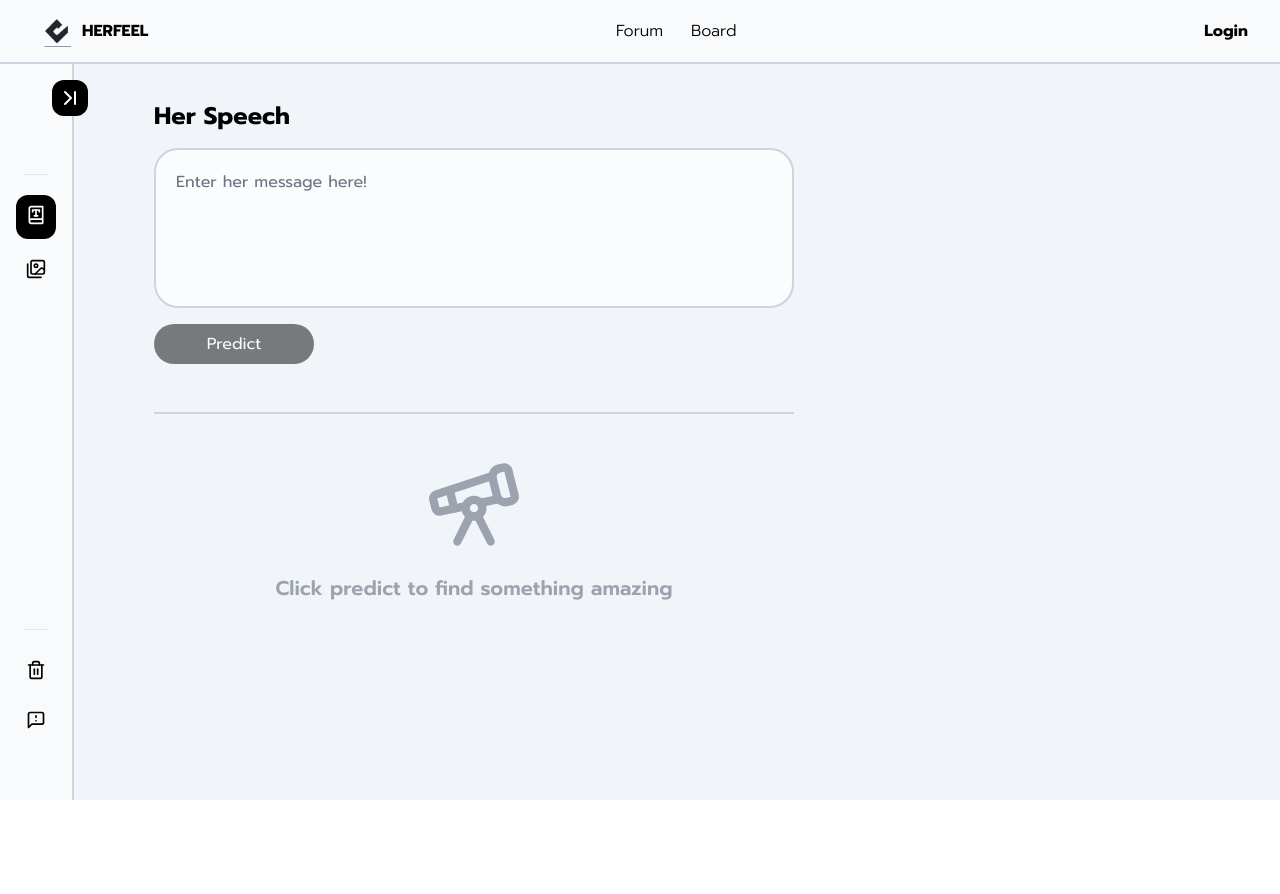
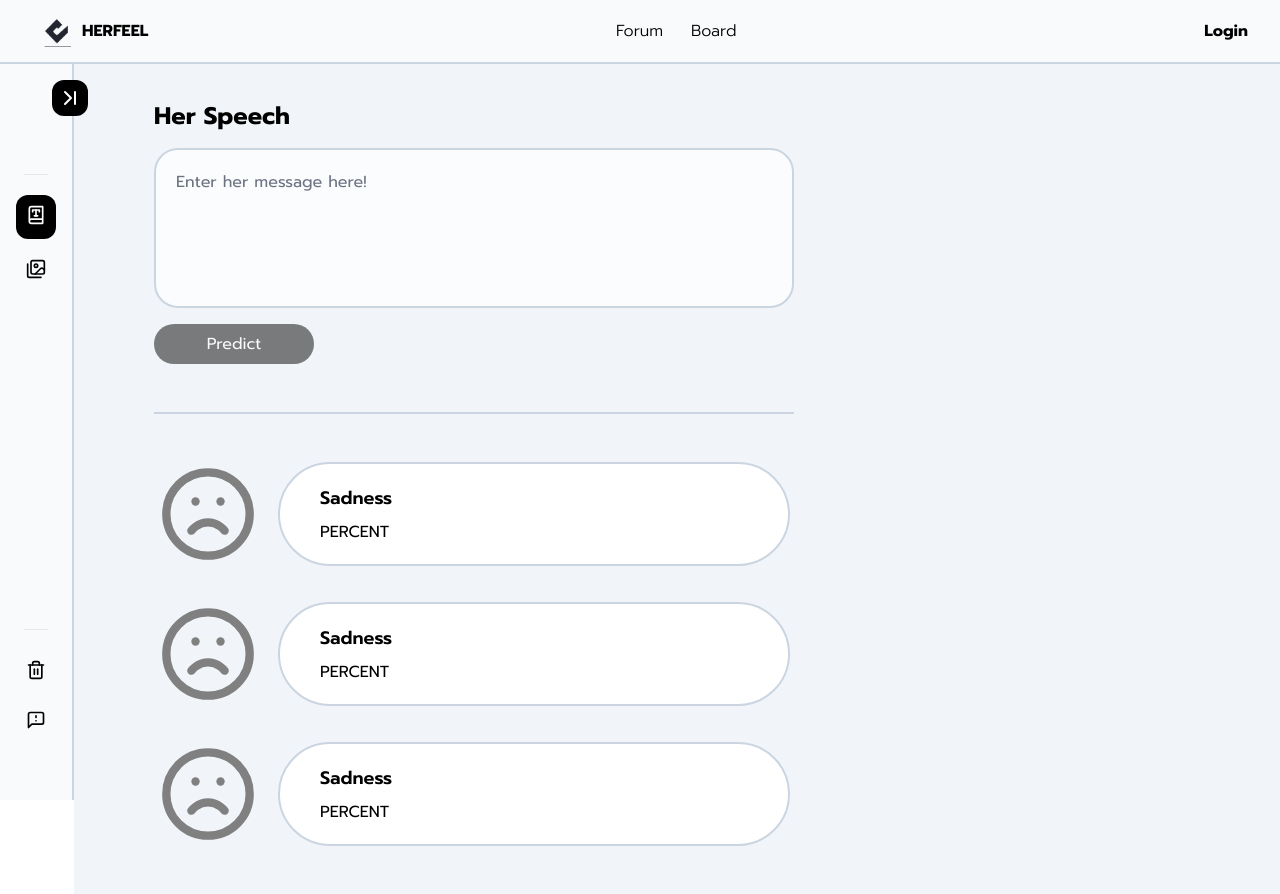
Before and after one commit to chickzilla/her-feeling-client, a Next.js app: page /text in a window 1280 px wide. Before the commit the page ends 800 px from the top, so only its background shows below. Built offline with nearby package versions, Linux system fonts and the light colour scheme.

Commit message:
feat : add have-result item

```diff
--- a/src/app/(board)/text/page.tsx
+++ b/src/app/(board)/text/page.tsx
@@ -4,7 +4,7 @@ import TextAreaBoard from "@/components/text-board/text-area-board";
 export default function BoardTextPage() {
   return (
     <>
-      <main className="w-full pl-20 pr-5 pt-[100px] space-y-12 h-[100vh] overflow-y-hidden text-black bg-slate-100">
+      <main className="w-full pl-20 pr-5 pt-[100px] space-y-12 min-h-[100vh] overflow-y-hidden text-black bg-slate-100">
         <div className="">
           <TextAreaBoard />
         </div>
--- /dev/null
+++ b/src/components/text-board/have-result.tsx
@@ -0,0 +1,18 @@
+import { Frown } from "lucide-react";
+import ResultItem from "./result-item";
+
+export default function HaveResult() {
+  return (
+    <div className="flex flex-col items-center justify-center text-center text-gray-400 space-y-5">
+      <ResultItem mood="Sadness" percent={0.95}>
+        <Frown size={100} style={{ color: "GrayText" }} />
+      </ResultItem>
+      <ResultItem mood="Sadness" percent={0.95}>
+        <Frown size={100} style={{ color: "GrayText" }} />
+      </ResultItem>
+      <ResultItem mood="Sadness" percent={0.95}>
+        <Frown size={100} style={{ color: "GrayText" }} />
+      </ResultItem>
+    </div>
+  );
+}
--- /dev/null
+++ b/src/components/text-board/result-item.tsx
@@ -0,0 +1,22 @@
+import { Frown } from "lucide-react";
+import React from "react";
+
+export default function ResultItem({
+  mood,
+  percent,
+  children,
+}: {
+  mood: string;
+  percent: number;
+  children: React.ReactNode;
+}) {
+  return (
+    <div className="flex items-center justify-start text-center text-gray-400  space-x-5 p-2">
+      <div>{children}</div>
+      <div className="flex flex-col space-y-2 bg-white rounded-full text-black py-5 px-10 w-[40vw] items-start border-slate-300 border-2">
+        <div className="font-semibold text-lg">{mood}</div>
+        <div>PERCENT</div>
+      </div>
+    </div>
+  );
+}
--- a/src/components/text-board/resultPane.tsx
+++ b/src/components/text-board/resultPane.tsx
@@ -1,11 +1,12 @@
 "use client";
+import HaveResult from "./have-result";
 import NoResult from "./no-result";
 import { useState } from "react";
 export default function ResultPane() {
-  const [isResult, setIsResult] = useState(false);
+  const [isResult, setIsResult] = useState(true);
   return (
     <div className="flex flex-col items-center justify-center text-center border-t-2 border-slate-300 w-[50vw] py-10">
-      {isResult ? "" : <NoResult />}
+      {isResult ? <HaveResult /> : <NoResult />}
     </div>
   );
 }
```
